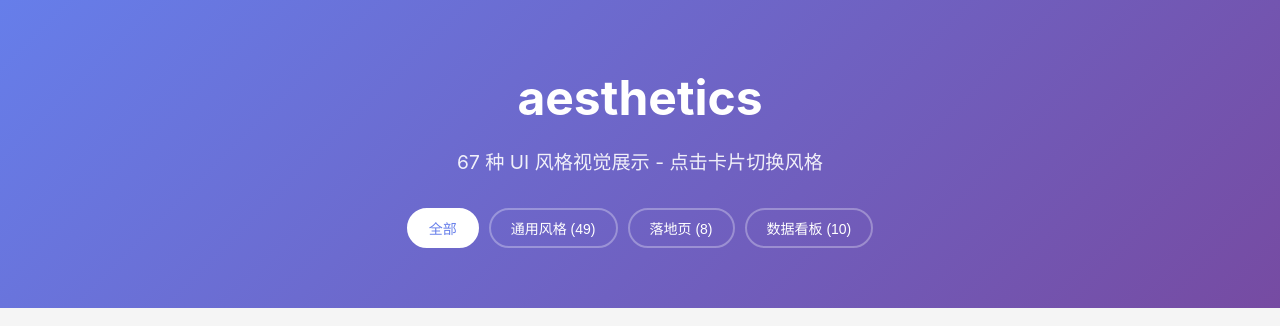
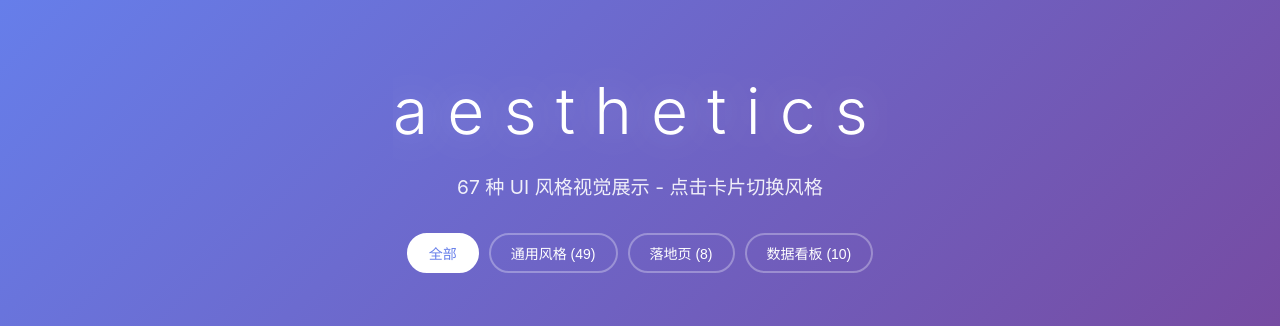
Before and after one commit to HomyeeKing/ui-ux-styles-showcase, a website: page index.html in a window 1280 px wide. Shown: the top 326 px of the page. Drawn offline with Linux system fonts and the light colour scheme.

Commit message:
Add elegant letter flip animation to aesthetics title

```diff
--- a/index.html
+++ b/index.html
@@ -9,7 +9,9 @@
 </head>
 <body>
   <header>
-    <h1>aesthetics</h1>
+    <h1 class="title-flip">
+      <span class="title-letter">a</span><span class="title-letter">e</span><span class="title-letter">s</span><span class="title-letter">t</span><span class="title-letter">h</span><span class="title-letter">e</span><span class="title-letter">t</span><span class="title-letter">i</span><span class="title-letter">c</span><span class="title-letter">s</span>
+    </h1>
     <p>67 种 UI 风格视觉展示 - 点击卡片切换风格</p>
     <div class="filter-tags">
       <button class="tag active" data-category="all">全部</button>
--- a/styles.css
+++ b/styles.css
@@ -50,6 +50,63 @@ header {
   padding: 60px 20px;
   text-align: center;
   transition: background 0.3s ease;
+}
+
+/* Title Flip Animation */
+.title-flip {
+  font-size: 4rem;
+  margin-bottom: 10px;
+  font-weight: 300;
+  letter-spacing: 0.3em;
+  display: inline-flex;
+  overflow: hidden;
+}
+
+.title-letter {
+  display: inline-block;
+  animation: flipIn 0.8s cubic-bezier(0.4, 0, 0.2, 1) backwards;
+  transform-style: preserve-3d;
+  text-shadow: 0 0 40px rgba(255,255,255,0.3);
+}
+
+.title-letter:nth-child(1) { animation-delay: 0.1s; }
+.title-letter:nth-child(2) { animation-delay: 0.15s; }
+.title-letter:nth-child(3) { animation-delay: 0.2s; }
+.title-letter:nth-child(4) { animation-delay: 0.25s; }
+.title-letter:nth-child(5) { animation-delay: 0.3s; }
+.title-letter:nth-child(6) { animation-delay: 0.35s; }
+.title-letter:nth-child(7) { animation-delay: 0.4s; }
+.title-letter:nth-child(8) { animation-delay: 0.45s; }
+.title-letter:nth-child(9) { animation-delay: 0.5s; }
+.title-letter:nth-child(10) { animation-delay: 0.55s; }
+
+@keyframes flipIn {
+  0% {
+    transform: rotateX(-90deg) translateY(50px);
+    opacity: 0;
+    filter: blur(10px);
+  }
+  50% {
+    transform: rotateX(10deg) translateY(-5px);
+    opacity: 0.8;
+    filter: blur(2px);
+  }
+  100% {
+    transform: rotateX(0) translateY(0);
+    opacity: 1;
+    filter: blur(0);
+  }
+}
+
+/* Hover effect for title letters */
+.title-letter:hover {
+  animation: letterFloat 0.6s ease-in-out infinite alternate;
+  color: rgba(255,255,255,0.9);
+}
+
+@keyframes letterFloat {
+  from { transform: translateY(0); }
+  to { transform: translateY(-5px); }
 }
 
 header h1 {
```
